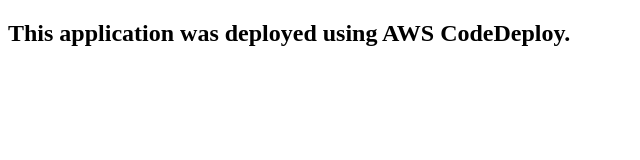
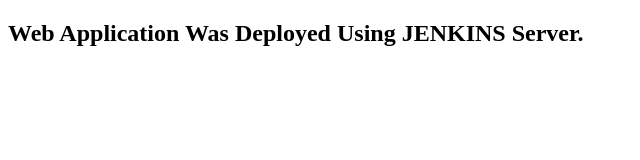
Before and after one commit to Shubh1222/CodeDeploy, a plain HTML site: page index.html in a window 1280 px wide. Shown: the whole page, without its empty margins (0-640 px from the left). Drawn offline with Linux system fonts and the light colour scheme.

Commit message:
Update index.html

```diff
--- a/index.html
+++ b/index.html
@@ -2,7 +2,7 @@
 <html>
 <head>
 
-    <h2>This application was deployed using AWS CodeDeploy.</h2>
+    <h2>Web Application Was Deployed Using JENKINS Server.</h2>
 
  </head>
 
```
